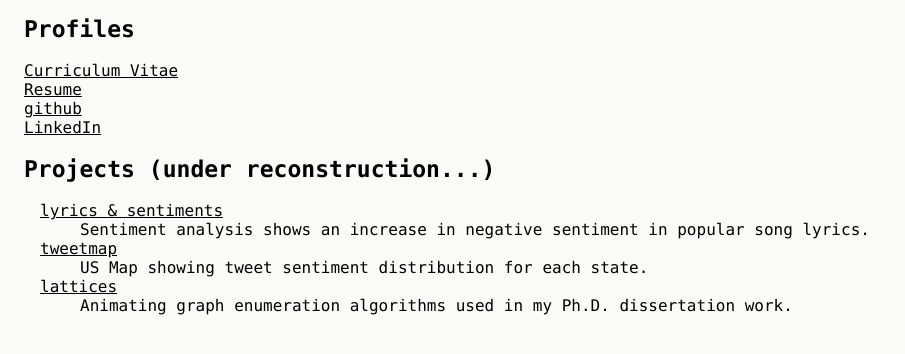
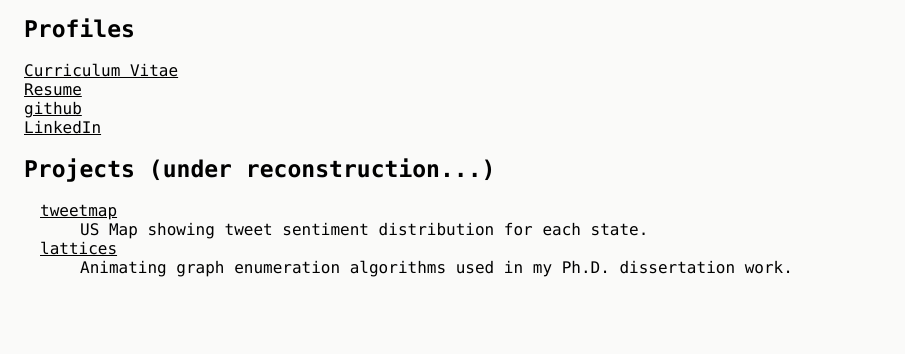
Before and after one commit to Phdntom/Phdntom.github.io, a plain HTML site: page index.html in a window 1280 px wide. Shown: the part 390-744 px from the top of the page, without its empty margins (0-905 px from the left). Drawn offline with nearby package versions, Linux system fonts and the light colour scheme.

Commit message:
Update index.html
Remove lyrics sentiment analysis as approach is quite ancient.

```diff
--- a/index.html
+++ b/index.html
@@ -31,8 +31,6 @@
 <h2 id="links">Projects (under reconstruction...)</h2>
 <dl>
 
-  <dt><a href="lyrics"> lyrics & sentiments </a></dt>
-  <dd>Sentiment analysis shows an increase in negative sentiment in popular song lyrics.</dd>
   <dt><a href="tweetmap">tweetmap</a></dt>
   <dd>US Map showing tweet sentiment distribution for each state.</dd>
 
```
